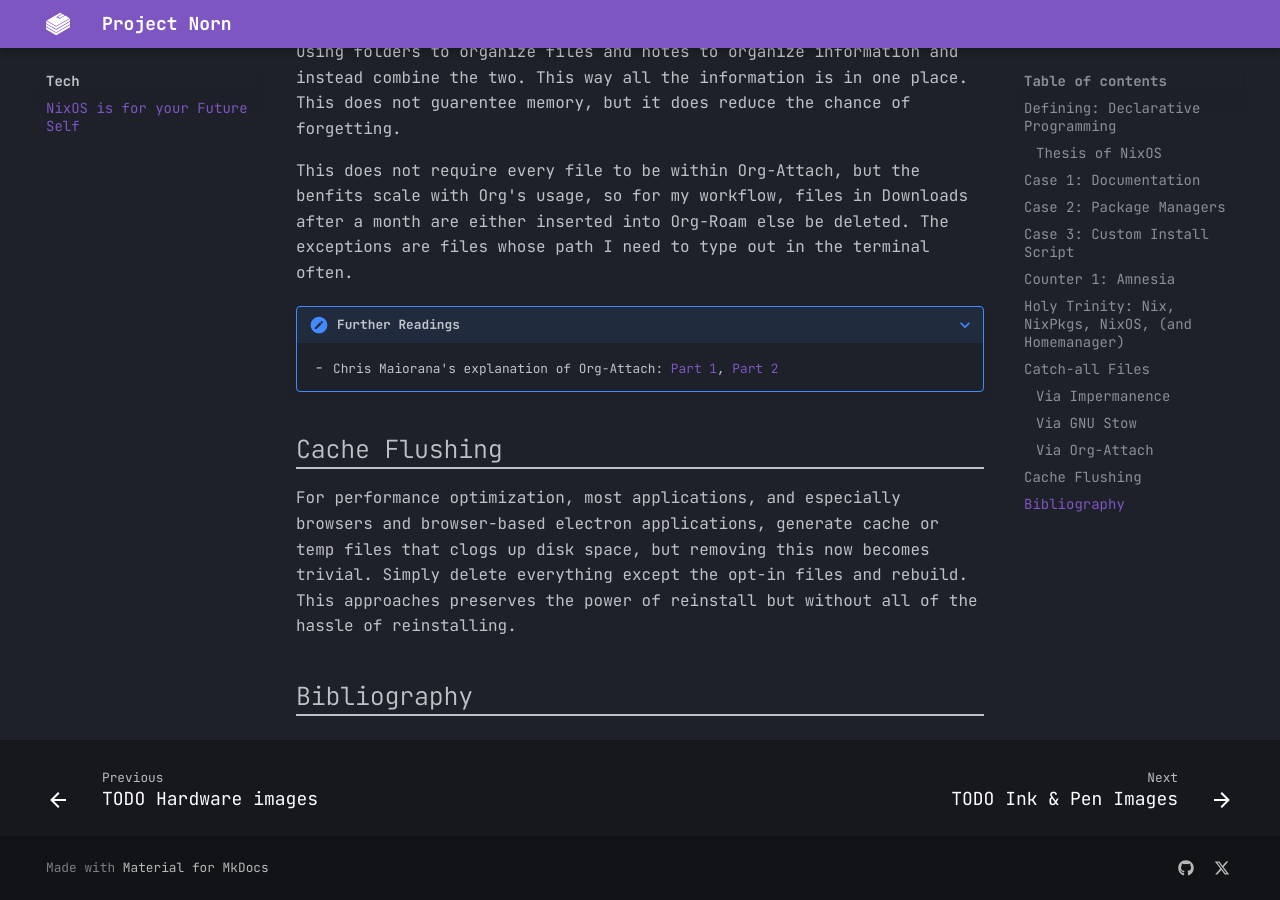
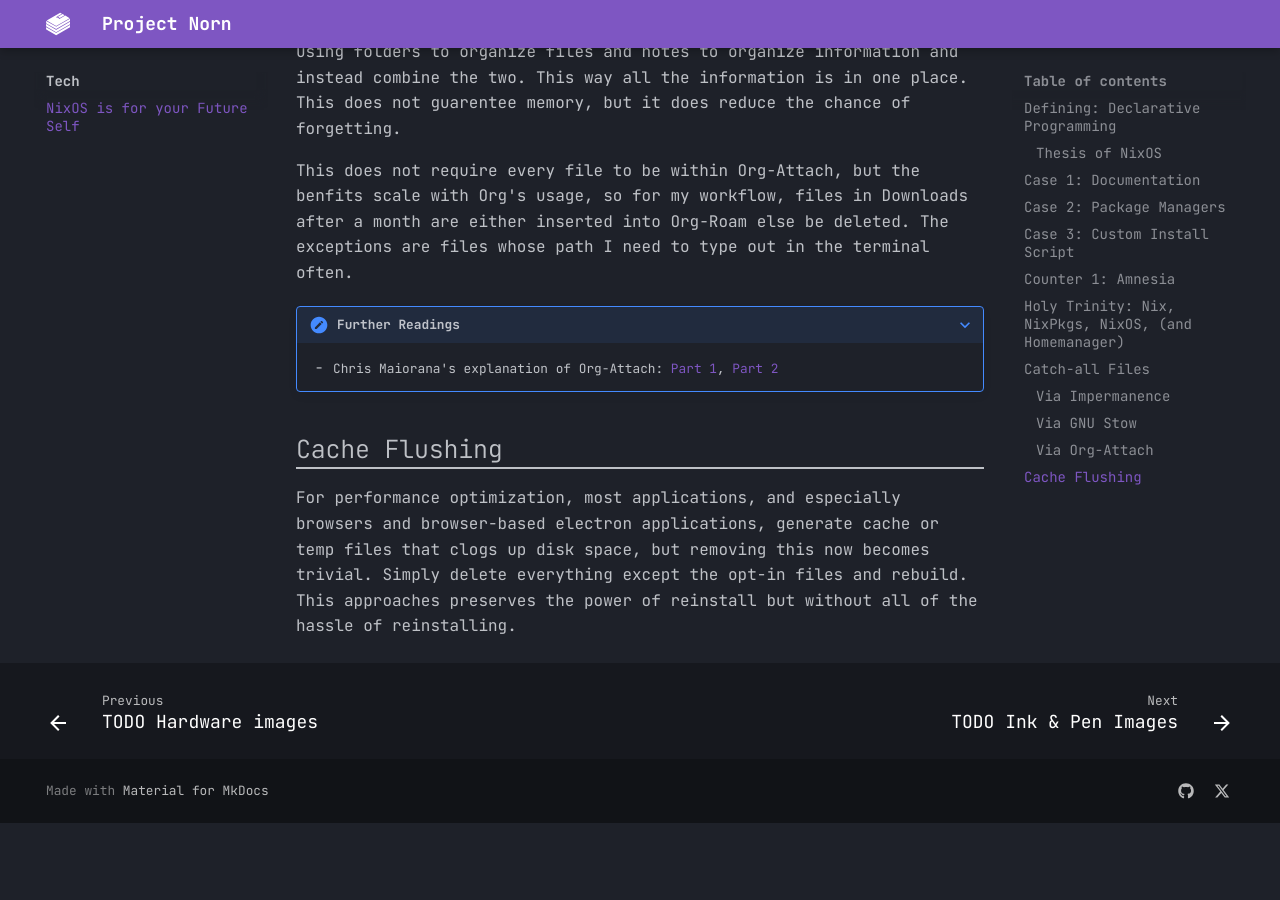
Before and after one commit to Serralq/Project-Norn, an MkDocs documentation site: the page built from docs/tech/nixos.md, in a window 1280 px wide and 900 px high, scrolled down 7146 px. Built offline with MkDocs 1.6.1 and Material for MkDocs 9.7.7, drawn with Linux system fonts in a browser that asks for light colours; plug-ins that fetch from the network failed and are left out; after the commit the page ends 7969 px from its top, so only the background shows below that.

Commit message:
Remove bibliography

```diff
--- a/docs/tech/nixos.md
+++ b/docs/tech/nixos.md
@@ -272,5 +272,3 @@
 disk space, but removing this now becomes trivial. Simply delete everything
 except the opt-in files and rebuild. This approaches preserves the power of
 reinstall but without all of the hassle of reinstalling.
-
-## Bibliography
```
